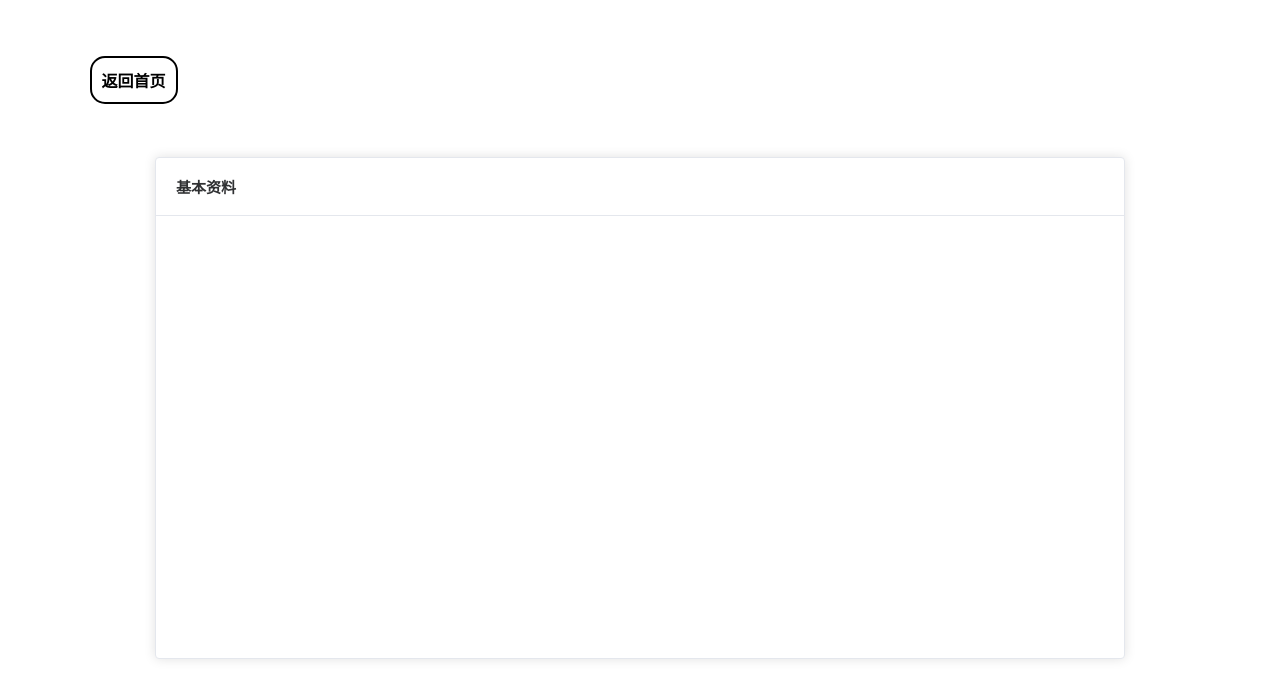
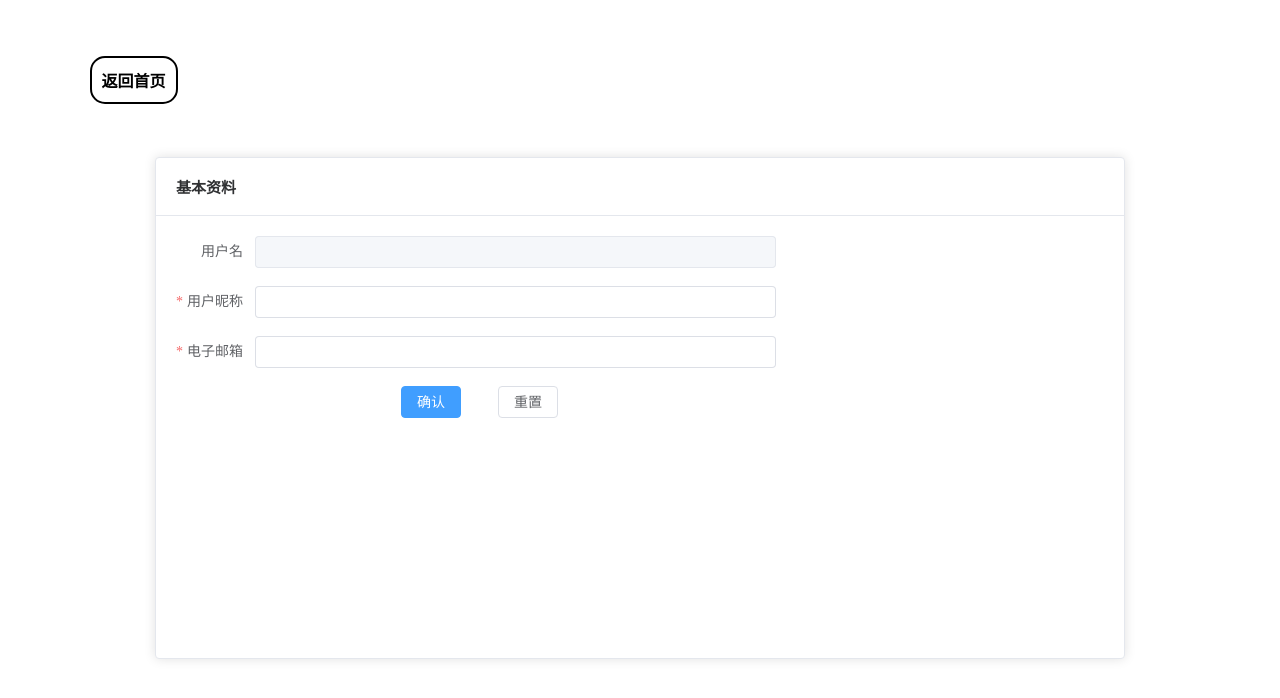
Before and after one commit to luo303/cake, a Vue app: page /user/profile in a window 1280 px wide. Shown: the top 698 px of the page. Built offline with nearby package versions, Linux system fonts and the light colour scheme.

Commit message:
基本资料修改页面完成

```diff
--- a/src/views/user/PageProfile.vue
+++ b/src/views/user/PageProfile.vue
@@ -1,3 +1,90 @@
+<script setup>
+import { ref } from 'vue'
+import { useUserStore } from '@/stores'
+import { UpdateProfile } from '@/api/user'
+import { ElMessage } from 'element-plus'
+const userstore = useUserStore()
+const form = ref({
+  id: userstore.user.id,
+  username: userstore.user.username,
+  nickname: '',
+  email: ''
+})
+const rules = {
+  nickname: [
+    {
+      required: true,
+      message: '请输入用户昵称',
+      trigger: 'blur'
+    },
+    {
+      pattern: /^\S{2,10}$/,
+      message: '昵称必须是2-10位的非空字符串',
+      trigger: 'blur'
+    }
+  ],
+  email: [
+    {
+      required: true,
+      message: '请输入电子邮箱',
+      trigger: 'blur'
+    },
+    {
+      type: 'email',
+      message: '邮箱格式不对',
+      trigger: 'blur'
+    }
+  ]
+}
+const formref = ref()
+const onSubmit = async () => {
+  const valid = await formref.value.validate()
+  if (valid) {
+    await UpdateProfile({
+      id: form.value.id,
+      username: form.value.username,
+      nickname: form.value.nickname,
+      email: form.value.email
+    })
+    await userstore.getUserInfo()
+    formref.value.resetFields()
+    ElMessage.success('修改成功')
+  }
+}
+const onReset = () => {
+  formref.value.resetFields()
+}
+</script>
 <template>
-  <page-container title="基本资料"></page-container>
+  <page-container title="基本资料">
+    <el-form
+      ref="formref"
+      :rules="rules"
+      :model="form"
+      label-width="auto"
+      style="max-width: 600px"
+    >
+      <el-form-item label="用户名">
+        <el-input v-model="form.username" disabled></el-input>
+      </el-form-item>
+      <el-form-item label="用户昵称" prop="nickname">
+        <el-input v-model="form.nickname"></el-input>
+      </el-form-item>
+      <el-form-item label="电子邮箱" prop="email">
+        <el-input v-model="form.email"></el-input>
+      </el-form-item>
+      <el-form-item class="button">
+        <el-button type="primary" @click="onSubmit">确认</el-button>
+        <el-button @click="onReset">重置</el-button>
+      </el-form-item>
+    </el-form>
+  </page-container>
 </template>
+<style>
+.button {
+  padding-left: 200px;
+}
+.el-button {
+  margin: 0 25px;
+}
+</style>
```
